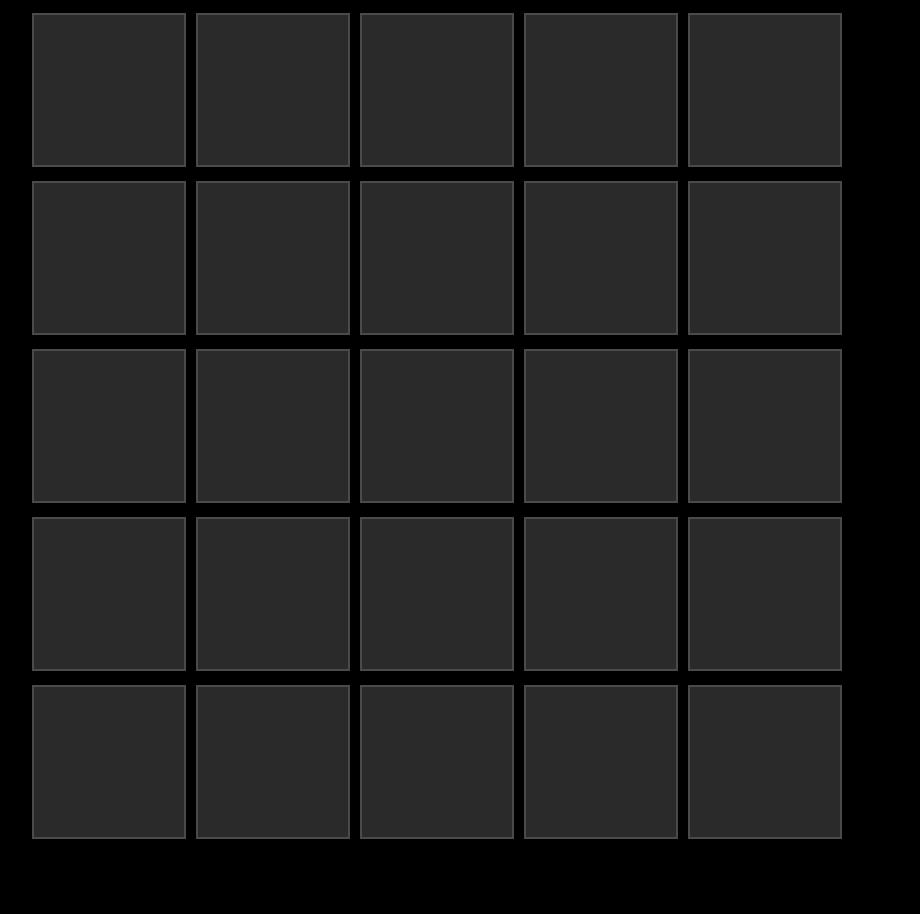
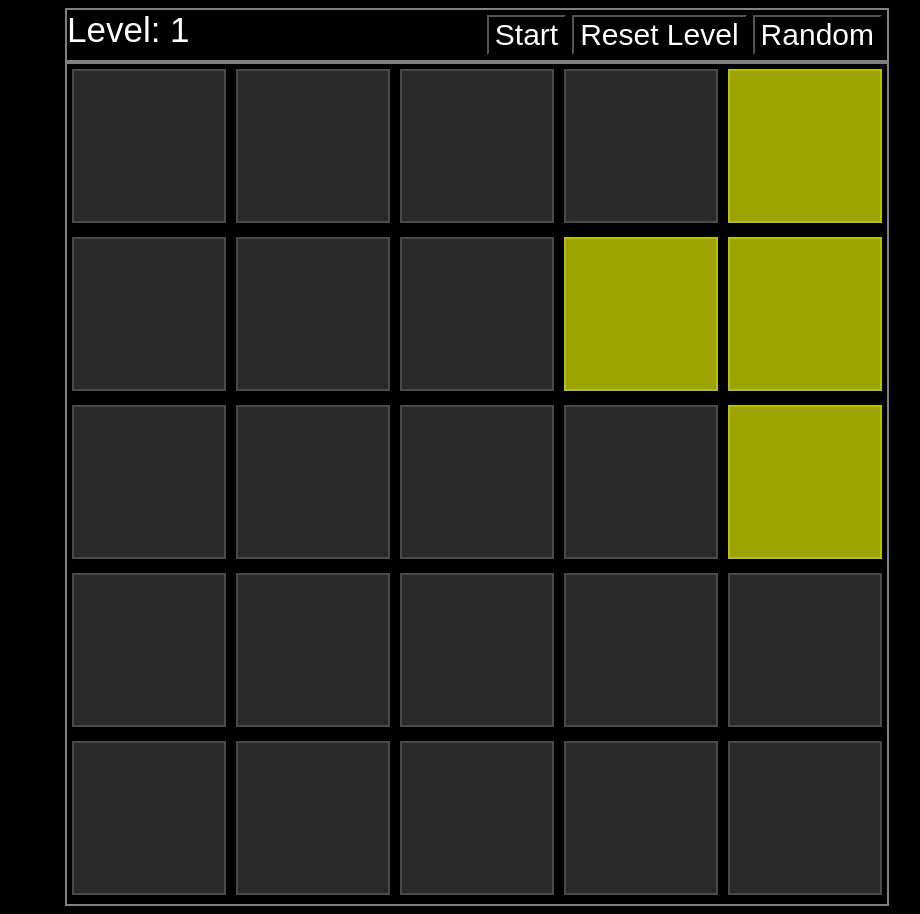
Before and after one commit to silvanorm/lights-out, a plain HTML site: page index.html in a window 1280 px wide. Shown: the whole page, without its empty margins (163-1083 px from the left). Before the commit the page ends 856 px from the top, so only its background shows below. Drawn offline with Linux system fonts and the light colour scheme.

Commit message:
Versão completa do jogo, até achar o primeiro bug.

```diff
--- a/css/style.css
+++ b/css/style.css
@@ -2,10 +2,32 @@ body {
   background-color: black;
 }
 
+.title {
+  width: 820px;
+  height: 50px;
+  margin: auto;
+  border: 2px solid gray;
+}
+
+.level {
+  color: #fff;
+  font-size: 35px;
+  font-family: Arial, sans-serif;
+}
+
+button {
+  float: right;
+  margin: 5px;
+  margin-left: 1px;
+  font-size: 30px;
+  background-color: black;
+  color: white;
+}
+
 .board {
-  width: 900px;
+  width: 820px;
   margin: auto;
-  /* background-color: white; */
+  border: 2px solid gray;
 }
 
 .light {
@@ -15,9 +37,11 @@ body {
   margin: 5px;
   background-color: #2a2a2a;
   border: 2px solid #4a4a4a;
+  transition: all 0.5s ease-in-out;
 }
 
 .on {
   background-color: #9ba300;
   border: 2px solid #b8c107;
+  transition: all 0.5s ease-in-out;
 }
--- a/index.html
+++ b/index.html
@@ -7,6 +7,12 @@
   <link rel="stylesheet" href="css/style.css">
 </head>
 <body>
+  <div class="title">
+    <label class="level">Level:</label>
+    <button class="random">Random</button>
+    <button class="reset">Reset Level</button>
+    <button class="start">Start</button>
+  </div>
   <div class="board"></div>
 
   <script src="js/index.js"></script>
--- a/js/index.js
+++ b/js/index.js
@@ -1,21 +1,153 @@
+let count = 1;
 const lightWidth = 5;
 const lightHeight = 5;
 const numberOfLights = lightWidth * lightHeight;
 const lights = [];
+const levels = {
+  level1: [0, 0, 0, 0, 1,
+           0, 0, 0, 1, 1,
+           0, 0, 0, 0, 1,
+           0, 0, 0, 0, 0,
+           0, 0, 0, 0, 0],
+  level2: [0, 0, 0, 0, 0,
+           0, 0, 0, 0, 0,
+           0, 0, 0, 0, 0,
+           1, 0, 0, 0, 1,
+           1, 1, 0, 1, 1],
+  level3: [1, 1, 0, 1, 1,
+           0, 1, 1, 1, 0,
+           0, 1, 1, 1, 0,
+           0, 0, 1, 0, 0,
+           0, 0, 0, 0, 0],
+  level4: [0, 1, 0, 0, 0,
+           1, 1, 0, 0, 0,
+           0, 1, 1, 1, 0,
+           1, 1, 0, 0, 0,
+           0, 1, 0, 0, 0],
+  level5: [1, 0, 0, 0, 1,
+           0, 1, 0, 1, 0,
+           0, 1, 0, 1, 0,
+           0, 0, 0, 0, 0,
+           0, 0, 0, 0, 0],
+  level6: [1, 1, 1, 0, 0,
+           1, 1, 1, 0, 0,
+           1, 0, 1, 1, 0,
+           1, 1, 1, 0, 0,
+           1, 1, 1, 0, 0],
+  level7: [1, 1, 0, 0, 0,
+           0, 0, 1, 1, 0,
+           0, 0, 1, 0, 0,
+           0, 1, 0, 1, 0,
+           1, 1, 0, 1, 1],
+  level8: [1, 0, 0, 0, 1,
+           1, 0, 0, 0, 1,
+           0, 1, 1, 1, 0,
+           0, 0, 1, 0, 0,
+           0, 0, 1, 0, 0],
+  level9: [1, 0, 0, 1, 1,
+           0, 1, 1, 1, 1,
+           0, 0, 0, 0, 1,
+           0, 0, 1, 1, 0,
+           0, 1, 0, 0, 1],
+  level10:[0, 0, 0, 0, 0,
+           0, 1, 1, 1, 0,
+           0, 0, 1, 0, 0,
+           1, 0, 1, 0, 1,
+           1, 0, 0, 0, 1]
+}
 
 const $board = document.querySelector('.board');
-let $div;
+const $level = document.querySelector('.level');
+const $random = document.querySelector('.random');
+const $reset = document.querySelector('.reset');
+const $start = document.querySelector('.start');
 
-for(let i = 0; i < numberOfLights; i++) {
-  lights[i] = i;
+function start() {
+  createBoard();
+  load('level1');
 }
 
-for(let i = 0; i < lights.length; i++) {
-  $div = document.createElement('div');
-  $div.addEventListener('click', function() {
-    this.classList.toggle('on');
-    console.log(this);
-  });
-  $div.classList.add('light');
-  $board.appendChild($div);
+function load(level) {
+  for(let i = 0; i < numberOfLights; i++) {
+    addLights(level, i);
+    addLevelName(level);
+    addRemoveClassOn(i);
+  }
 }
+
+function addLights(level, i) {
+  level
+    ? lights[i] = levels[level][i]
+    : lights[i] = Math.floor(Math.random() * 2);
+}
+
+function addLevelName(level) {
+  level
+    ? $level.textContent = `Level: ${count}`
+    : $level.textContent = `Level: Random`;
+}
+
+function addRemoveClassOn(i) {
+  lights[i] === 1
+    ? $board.children[i].classList.add('on')
+    : $board.children[i].classList.remove('on');
+}
+
+function createBoard() {
+  createDiv();
+  updateLights();
+}
+
+function createDiv() {
+  for(let i = 0; i < numberOfLights; i++) {
+    $board.appendChild(document.createElement('div'));
+    $board.children[i].classList.add('light');
+  }
+}
+
+function updateLights() {
+  for(let i = 0; i < numberOfLights; i++) {
+    $board.children[i].addEventListener('click', function() {
+      clickOnLight(i);
+      (i >= lightWidth) && clickOnLight(i-lightWidth);
+      (i + lightHeight < numberOfLights) && clickOnLight(i+lightWidth);
+      (i % lightWidth !== 0) && clickOnLight(i-1);
+      (i % lightWidth !== 4) && clickOnLight(i+1);
+      checkBoard();
+    }, false);
+  }
+}
+
+function clickOnLight(index) {
+  $board.children[index].classList.toggle('on');
+  $board.children[index].classList.contains('on')
+    ? lights[index] = 1
+    : lights[index] = 0;
+}
+
+function checkBoard() {
+  if(lights.every(item => item === 0)) {
+    count++;
+    if(count > 10) {
+      $level.textContent = 'You win! Try Random';
+      return;
+    }
+    load(`level${count}`);
+  }
+}
+
+$start.addEventListener('click', function() {
+  count = 1;
+  load('level1');
+});
+
+$reset.addEventListener('click', function() {
+  if(count > 0)
+    load(`level${count}`);
+});
+
+$random.addEventListener('click', function() {
+  load();
+});
+
+start();
```
